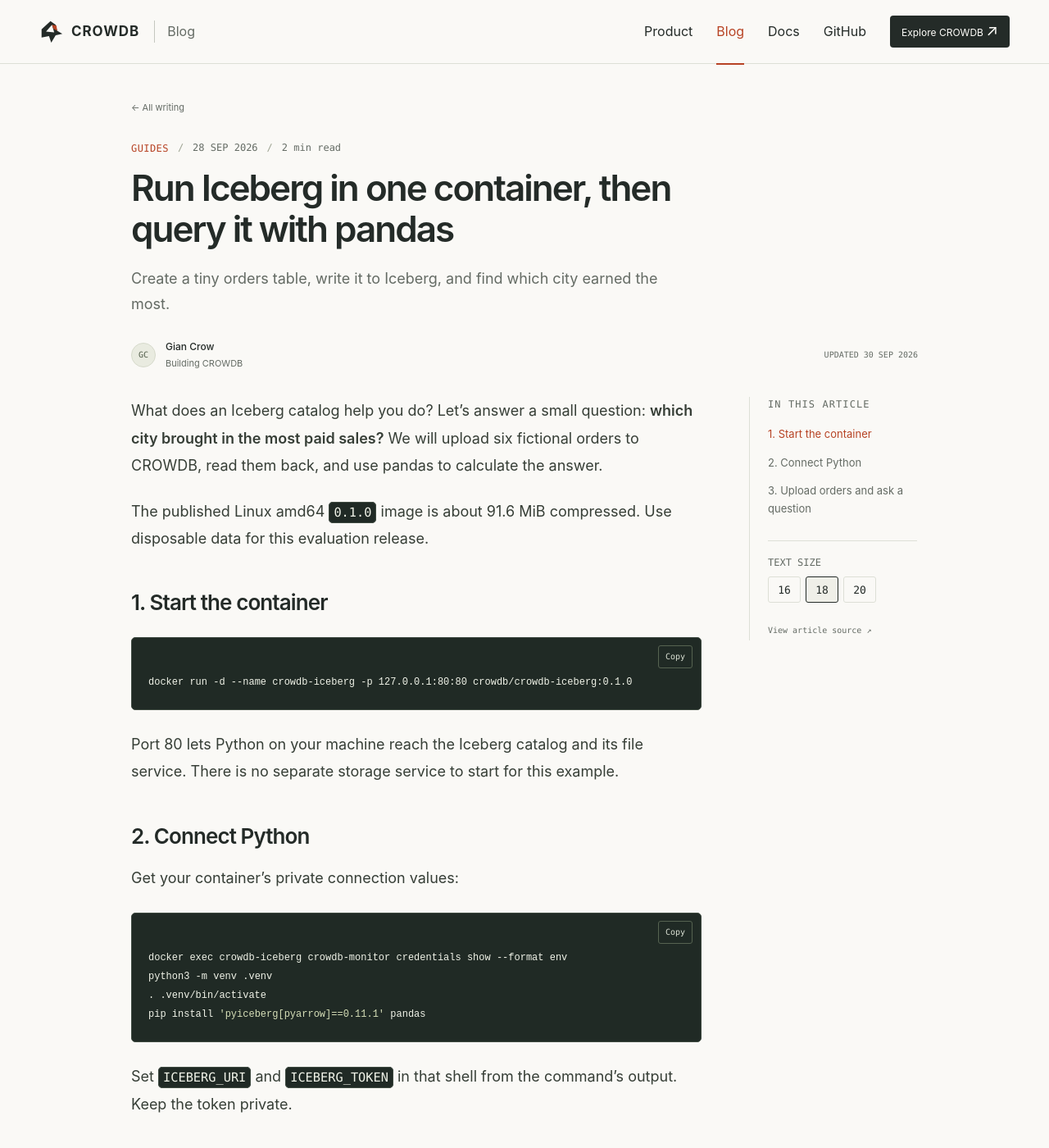
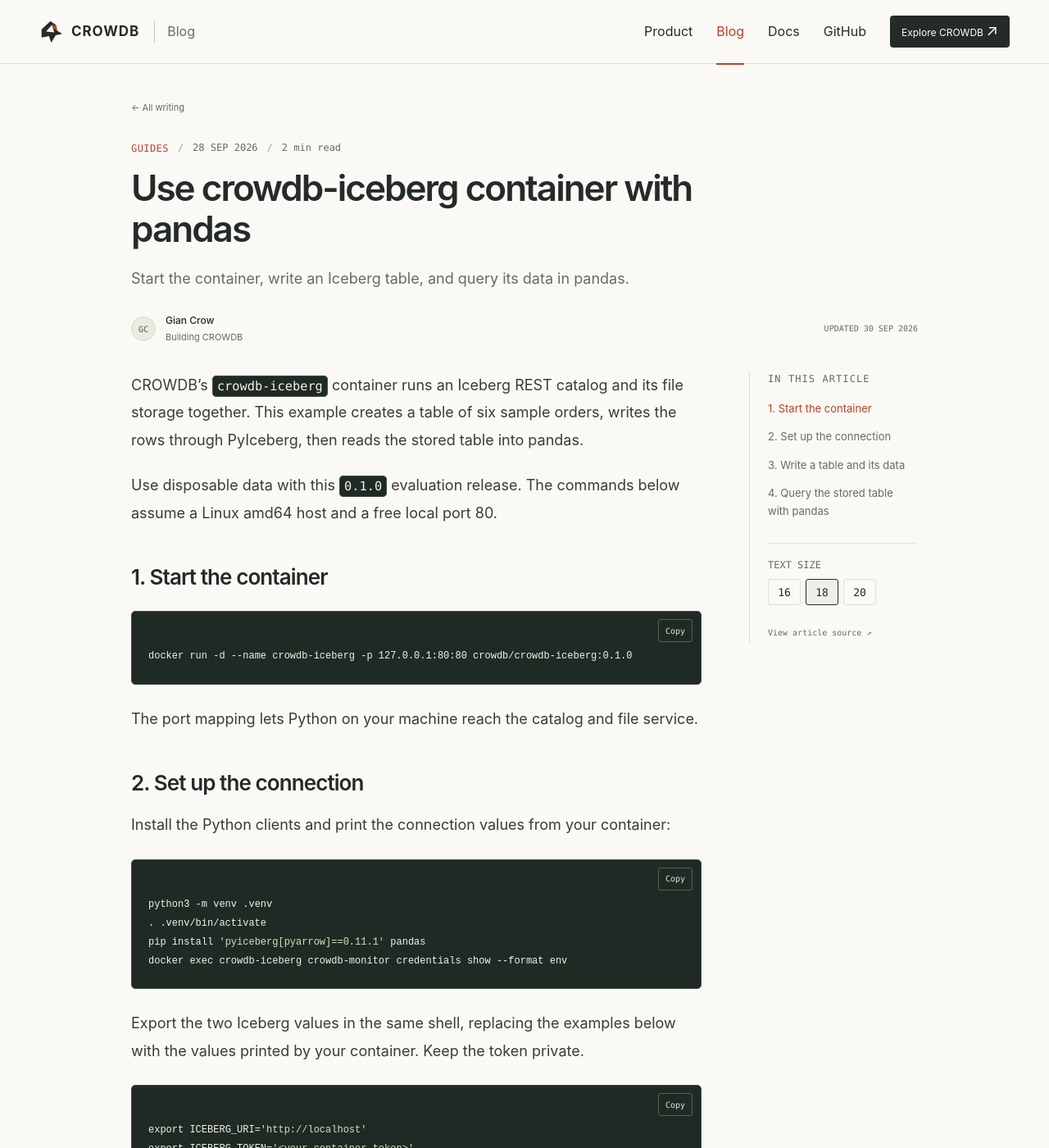
Before and after one commit to buzzcrow/buzzcrow.github.io, a Jekyll site: the page built from _posts/2026-09-28-run-iceberg-in-one-container.md, in a window 1280 px wide and 1400 px high. Shown: the whole window at 82% size. Built offline with Jekyll 4.4.1, drawn with Linux system fonts in a browser that asks for light colours; some of the changed text lies outside the part shown.

Commit message:
Rewrite Iceberg container pandas guide as four steps

````diff
--- a/_posts/2026-09-28-run-iceberg-in-one-container.md
+++ b/_posts/2026-09-28-run-iceberg-in-one-container.md
@@ -1,22 +1,22 @@
 ---
-title: "Run Iceberg in one container, then query it with pandas"
-subtitle: "Create a tiny orders table, write it to Iceberg, and find which city earned the most."
+title: "Use crowdb-iceberg container with pandas"
+subtitle: "Start the container, write an Iceberg table, and query its data in pandas."
 date: 2026-09-28 10:30:00 +0800
 last_modified_at: 2026-09-30 00:30:00 +0800
 category: Guides
 tags: [Iceberg, Docker, PyIceberg, pandas, Getting started]
-description: "Start CROWDB in Docker, upload six orders through PyIceberg, and summarize paid revenue by city with pandas."
-excerpt: "One container, six orders, and a useful answer from data read back from Iceberg."
+description: "Start the CROWDB Iceberg container, connect with PyIceberg, write a table, and query its data with pandas."
+excerpt: "A short, runnable path from a Docker container to an Iceberg table and a pandas query."
 art: iceberg
 image: /assets/og-iceberg.png
 figure_title: "Catalog + storage."
-figure_caption: "Write data, read it back, ask a question."
+figure_caption: "Write an Iceberg table and read it into pandas."
 ---
 <!-- Publish this revision together with the rebuilt image. The originally published 0.1.0 image does not yet support the append path below. -->
 
-What does an Iceberg catalog help you do? Let's answer a small question: **which city brought in the most paid sales?** We will upload six fictional orders to CROWDB, read them back, and use pandas to calculate the answer.
+CROWDB's `crowdb-iceberg` container runs an Iceberg REST catalog and its file storage together. This example creates a table of six sample orders, writes the rows through PyIceberg, then reads the stored table into pandas.
 
-The published Linux amd64 `0.1.0` image is about 91.6 MiB compressed. Use disposable data for this evaluation release.
+Use disposable data with this `0.1.0` evaluation release. The commands below assume a Linux amd64 host and a free local port 80.
 
 ## 1. Start the container
 
@@ -24,24 +24,27 @@
 docker run -d --name crowdb-iceberg -p 127.0.0.1:80:80 crowdb/crowdb-iceberg:0.1.0
 ```
 
-Port 80 lets Python on your machine reach the Iceberg catalog and its file service. There is no separate storage service to start for this example.
+The port mapping lets Python on your machine reach the catalog and file service.
 
-## 2. Connect Python
+## 2. Set up the connection
 
-Get your container's private connection values:
+Install the Python clients and print the connection values from your container:
 
 ```sh
-docker exec crowdb-iceberg crowdb-monitor credentials show --format env
 python3 -m venv .venv
 . .venv/bin/activate
 pip install 'pyiceberg[pyarrow]==0.11.1' pandas
+docker exec crowdb-iceberg crowdb-monitor credentials show --format env
 ```
 
-Set `ICEBERG_URI` and `ICEBERG_TOKEN` in that shell from the command's output. Keep the token private.
+Export the two Iceberg values in the same shell, replacing the examples below with the values printed by your container. Keep the token private.
 
-## 3. Upload orders and ask a question
+```sh
+export ICEBERG_URI='http://localhost'
+export ICEBERG_TOKEN='<your container token>'
+```
 
-Save this as `orders.py` and run `python orders.py`:
+Start an `orders.py` file with the connection:
 
 ```python
 import os
@@ -50,6 +53,19 @@
 import pyarrow as pa
 from pyiceberg.catalog import load_catalog
 
+catalog = load_catalog(
+    "crowdb",
+    type="rest",
+    uri=os.environ["ICEBERG_URI"],
+    token=os.environ["ICEBERG_TOKEN"],
+)
+```
+
+## 3. Write a table and its data
+
+Add this block to `orders.py`. The sample rows are created locally; `table.append` writes them to the container's Iceberg storage.
+
+```python
 orders = pd.DataFrame(
     [
         (1, "Beijing", "paid", 120),
@@ -63,16 +79,18 @@
 )
 arrow_orders = pa.Table.from_pandas(orders, preserve_index=False)
 
-catalog = load_catalog(
-    "crowdb",
-    type="rest",
-    uri=os.environ["ICEBERG_URI"],
-    token=os.environ["ICEBERG_TOKEN"],
-)
 catalog.create_namespace_if_not_exists("pandas_demo")
 table = catalog.create_table("pandas_demo.orders", schema=arrow_orders.schema)
 table.append(arrow_orders)
+```
 
+This creates a new `pandas_demo.orders` table. Use a different table name if you run the script again.
+
+## 4. Query the stored table with pandas
+
+Add the final block to `orders.py`, then run `python orders.py`:
+
+```python
 saved_orders = catalog.load_table("pandas_demo.orders").scan().to_pandas()
 result = (
     saved_orders[saved_orders["status"] == "paid"]
@@ -83,6 +101,12 @@
 print(result.to_string(index=False))
 ```
 
+```sh
+python orders.py
+```
+
+The query counts paid orders and sums their revenue for each city:
+
 ```text
     city  orders  revenue_usd
  Beijing       2          150
@@ -90,6 +114,6 @@
 Shenzhen       1           50
 ```
 
-Beijing leads by $10. The cancelled order does not count. The query uses `saved_orders`, which came from an Iceberg scan after the upload, so the result is based on stored data rather than the original in-memory DataFrame.
+The cancelled order is excluded. `saved_orders` comes from a fresh Iceberg table scan, so this query uses the data written to the container.
 
-That's the basic loop: create a table, write data, and read it back with a familiar Python tool. For configuration and other client integrations, see the [quick start](https://crowdb.dev/docs/quickstart/) and [Iceberg manual](https://crowdb.dev/docs/manual/iceberg/).
+For container configuration and other client operations, see the [quick start](https://crowdb.dev/docs/quickstart/) and [Iceberg manual](https://crowdb.dev/docs/manual/iceberg/).
````
